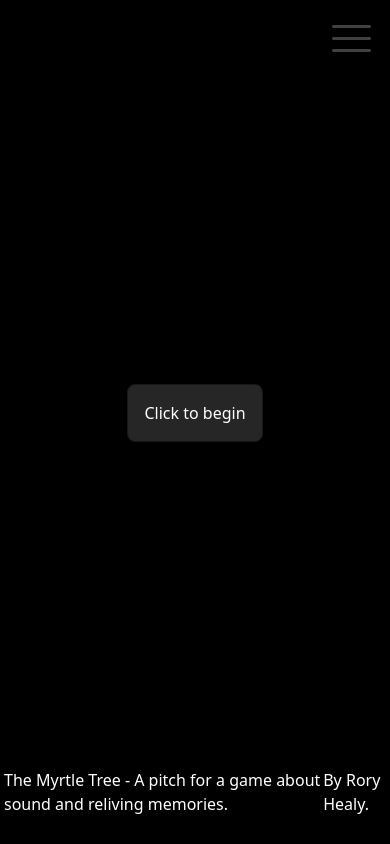
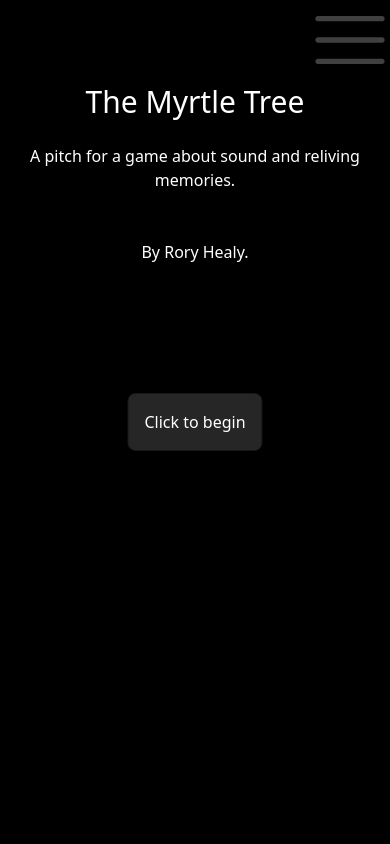
Before and after one commit to roryhealy/themyrtletree, a Next.js app: page / in a window 390 px wide. Built offline with nearby package versions, Linux system fonts and the light colour scheme.

Commit message:
Scale up images, fix padding and background issues

```diff
--- a/app/page.tsx
+++ b/app/page.tsx
@@ -5,8 +5,8 @@ import Main from '@/components/main';
 
 export default function Home() {
   return (
-    <main className='flex flex-col w-screen h-screen bg-black'>
-      <section className='flex justify-end p-4'>
+    <main className='flex flex-col w-screen sm:h-screen bg-black h-full min-h-screen'>
+      <section className='flex justify-end sm:p-4'>
         <Menu />
       </section>
 
--- a/components/audioplayer.tsx
+++ b/components/audioplayer.tsx
@@ -68,7 +68,7 @@ export default function AudioPlayer({ hidden }: AudioPlayerProps) {
     'border-0 rounded-lg active:bg-neutral-700 hover:bg-neutral-900 transition-colors ease-in duration-100';
 
   return (
-    <div className='grid grid-rows-2 justify-items-center gap-y-5' hidden={hidden}>
+    <div className='grid grid-rows-2 justify-items-center items-baseline gap-y-5 my-2 sm:mb-0' hidden={hidden}>
       <div className='grid grid-cols-4 gap-x-5'>
         <button className={buttonStyle} onClick={previousTrack}>
           <Image src={previousImage} alt='Previous song' />
--- a/components/main.tsx
+++ b/components/main.tsx
@@ -52,9 +52,25 @@ export default function Main() {
   };
 
   return (
-    <div className='flex flex-col items-center w-full'>
-      <section className='flex flex-1 justify-center items-center w-3/5'>
-        <div className={`transition-all duration-2500 ${isStartButtonOpaque ? 'opacity-100' : 'opacity-0'}`}>
+    <div className='flex flex-col items-center w-full h-full'>
+      <section className='flex sm:flex-1 flex-col sm:flex-row justify-center items-center sm:w-3/5 w-[90%]'>
+        <div hidden={isStartButtonHidden}>
+          <div
+            className={`sm:hidden flex flex-col items-center transition-all duration-2500 ${
+              isStartButtonOpaque ? 'opacity-100' : 'opacity-0'
+            }`}
+          >
+            <h2 className='text-3xl'>The Myrtle Tree</h2>
+            <br />
+            <p className='text-center'>A pitch for a game about sound and reliving memories.</p>
+          </div>
+        </div>
+
+        <div
+          className={`fixed top-1/2 left-1/2 -translate-y-1/2 -translate-x-1/2 transition-all duration-2500 ${
+            isStartButtonOpaque ? 'opacity-100' : 'opacity-0'
+          }`}
+        >
           <BeginButton onclick={begin} hidden={isStartButtonHidden} />
         </div>
 
@@ -69,7 +85,7 @@ export default function Main() {
 
       {isControlsOpaque ? (
         <footer
-          className={`flex justify-center h-24 transition-all duration-2500 ${
+          className={`sticky bottom-0 bg-black w-screen flex justify-center sm:h-24 transition-opacity duration-2500 ${
             isPanelsOpaque ? 'opacity-100' : 'opacity-0'
           }`}
         >
@@ -77,12 +93,14 @@ export default function Main() {
         </footer>
       ) : (
         <footer
-          className={`flex justify-around items-center h-24 w-full transition-all duration-2500 ${
+          className={`sm:flex justify-around items-center h-24 w-full transition-all duration-2500 ${
             isFooterOpaque ? 'opacity-100' : 'opacity-0'
           }`}
         >
-          <p>The Myrtle Tree - A pitch for a game about sound and reliving memories.</p>
-          <p>By Rory Healy.</p>
+          <p className='sm:opacity-100 opacity-0'>
+            The Myrtle Tree - A pitch for a game about sound and reliving memories.
+          </p>
+          <p className='text-center'>By Rory Healy.</p>
         </footer>
       )}
     </div>
--- a/components/menu.tsx
+++ b/components/menu.tsx
@@ -52,11 +52,15 @@ export default function Menu() {
   return (
     <DropdownMenu.Root>
       <DropdownMenu.Trigger asChild>
-        <Image src={menuImage} alt='Menu' className='opacity-25 hover:opacity-75 ease-linear transition-opacity' />
+        <Image
+          src={menuImage}
+          alt='Menu'
+          className='opacity-25 hover:opacity-75 ease-linear transition-opacity h-20 w-20 sm:w-auto sm:h-full'
+        />
       </DropdownMenu.Trigger>
 
       <DropdownMenu.Portal>
-        <DropdownMenu.Content className='p-1 mr-4 bg-neutral-950 w-60 mt-1'>
+        <DropdownMenu.Content className='p-1 mr-4 bg-neutral-950 w-60 sm:mt-1 -mt-4'>
           <DropdownMenu.Item
             className='flex outline-none justify-between px-2 py-1 bg-neutral-900 cursor-pointer hover:bg-neutral-800'
             onClick={modeSwitch}
--- a/components/panel.tsx
+++ b/components/panel.tsx
@@ -218,7 +218,7 @@ export default function Panel({ hidden }: PanelProps) {
         <div className='grid grid-cols-2 gap-x-10 mb-3'>
           {leftArrowVisible ? (
             <button className={buttonStyle} onClick={previousPanel}>
-              <Image src={leftArrowImage} alt='Previous slide' />
+              <Image src={leftArrowImage} alt='Previous slide' className='h-40 w-40 sm:w-auto sm:h-auto' />
             </button>
           ) : (
             <div className='px-20 py-1'></div>
@@ -226,7 +226,7 @@ export default function Panel({ hidden }: PanelProps) {
 
           {rightArrowVisible ? (
             <button className={buttonStyle} onClick={nextPanel}>
-              <Image src={rightArrowImage} alt='Next slide' />
+              <Image src={rightArrowImage} alt='Next slide' className='h-20 w-20 sm:w-auto sm:h-auto' />
             </button>
           ) : (
             <div className='px-20 py-1'></div>
```
